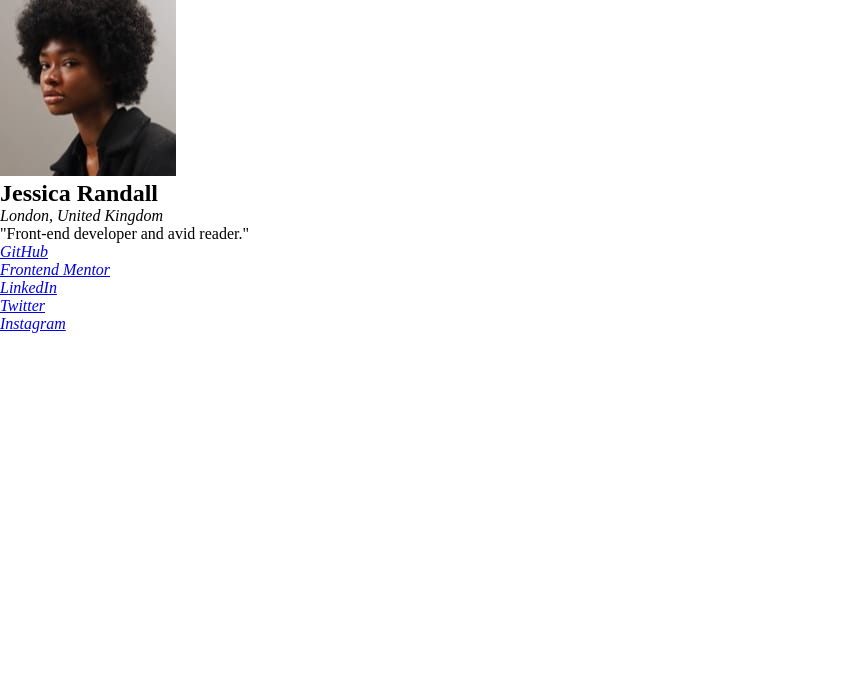
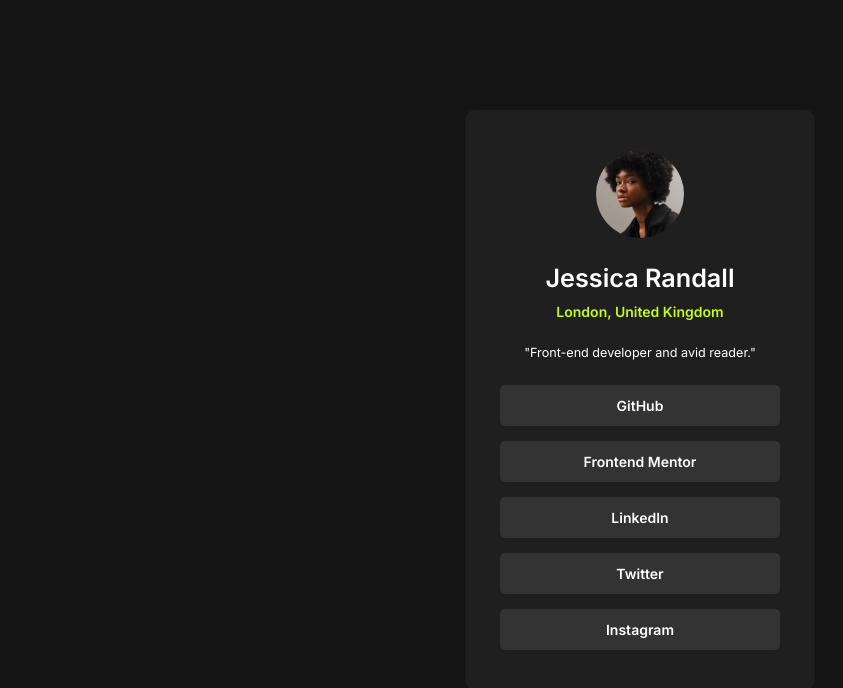
Before and after one commit to Lysak-Maxim/social-links-profile-main, a plain HTML site: page index.html in a window 1280 px wide. Shown: the whole page, without its empty margins (0-843 px from the left). Drawn offline with Linux system fonts and the light colour scheme.

Commit message:
Mission accomplished

```diff
--- a/index.html
+++ b/index.html
@@ -29,7 +29,7 @@
           <img
             src="assets/images/avatar-jessica.jpeg"
             alt="jessica's avatar"
-            class="logo"
+            class="avatar"
           />
           <h1>Jessica Randall</h1>
           <address>
--- a/styles.css
+++ b/styles.css
@@ -2,32 +2,116 @@
   box-sizing: border-box;
   padding: 0;
   margin: 0;
+  font-style: normal;
 }
 
 :root {
+  --white: #fff;
   --green: hsl(75, 94%, 57%);
   --grey700: hsl(0, 0%, 20%);
   --grey800: hsl(0, 0%, 12%);
   --grey900: hsl(0, 0%, 8%);
+
+  background-color: var(--grey900);
+  font-family: "Inter", sans-serif;
+  font-size: 14px;
 }
 
-.inter-400 {
-  font-family: "Inter", sans-serif;
-  font-optical-sizing: auto;
-  font-weight: 400;
-  font-style: normal;
+body {
+  min-height: 100vh;
+  display: flex;
+  justify-content: center;
+  align-items: center;
 }
 
-.inter-600 {
-  font-family: "Inter", sans-serif;
-  font-optical-sizing: auto;
-  font-weight: 600;
-  font-style: normal;
+main {
+  background-color: var(--grey800);
+  border-radius: 10px;
+  width: 350px;
+  aspect-ratio: 3 / 4.5;
+  padding: 40px 35px;
+  display: flex;
+  justify-content: center;
+  align-items: center;
 }
 
-.inter-700 {
-  font-family: "Inter", sans-serif;
-  font-optical-sizing: auto;
-  font-weight: 700;
-  font-style: normal;
+article {
+  display: flex;
+  flex-direction: column;
+  row-gap: 25px;
+  flex-grow: 1;
 }
+
+article header {
+  display: flex;
+  flex-direction: column;
+  align-items: center;
+  row-gap: 10px;
+}
+
+header img.avatar {
+  aspect-ratio: 1 / 1;
+  border-radius: 50%;
+  max-width: 88px;
+  margin-bottom: 15px;
+}
+
+header h1 {
+  color: var(--white);
+  font-weight: 600;
+  font-size: 1.8rem;
+}
+
+header address {
+  color: var(--green);
+  font-weight: 600;
+}
+
+article > p {
+  color: var(--white);
+  text-align: center;
+  font-size: 0.9rem;
+}
+
+footer ul.social-links {
+  display: flex;
+  flex-direction: column;
+  list-style-type: none;
+  row-gap: 15px;
+}
+
+.social-links li {
+  background-color: var(--grey700);
+  border-radius: 5px;
+  padding: 12px;
+  text-align: center;
+
+  &:hover {
+    background-color: var(--green);
+    cursor: url("assets/cursor/hand-pointer.svg") 12 12, auto;
+  }
+
+  &:hover a {
+    color: var(--grey800);
+    pointer-events: none;
+  }
+}
+
+.social-links a {
+  text-decoration: none;
+  color: var(--white);
+  font-weight: 600;
+}
+
+@media (max-width: 400px) {
+  main {
+    width: 90%;
+  }
+}
+
+@media (max-width: 300px) {
+  main {
+    width: 285px;
+    flex-shrink: 0;
+  }
+}
```
Also changed, not shown: assets/cursor/hand-pointer.svg (added).
